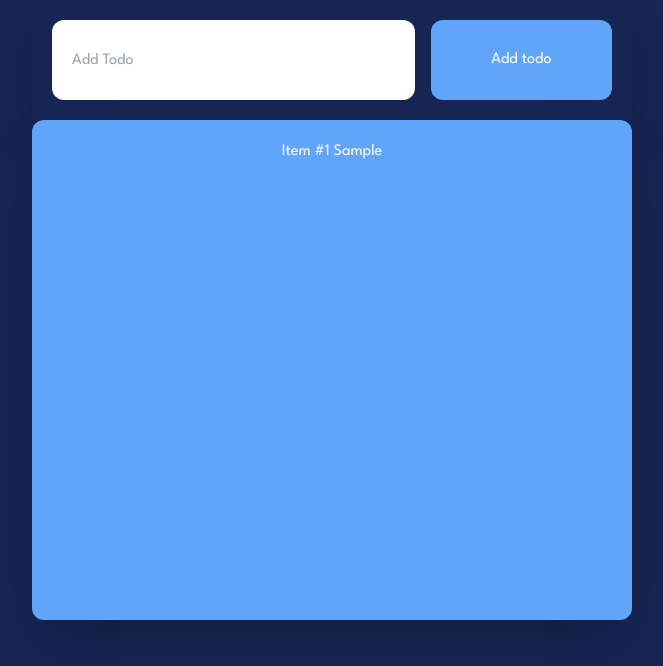
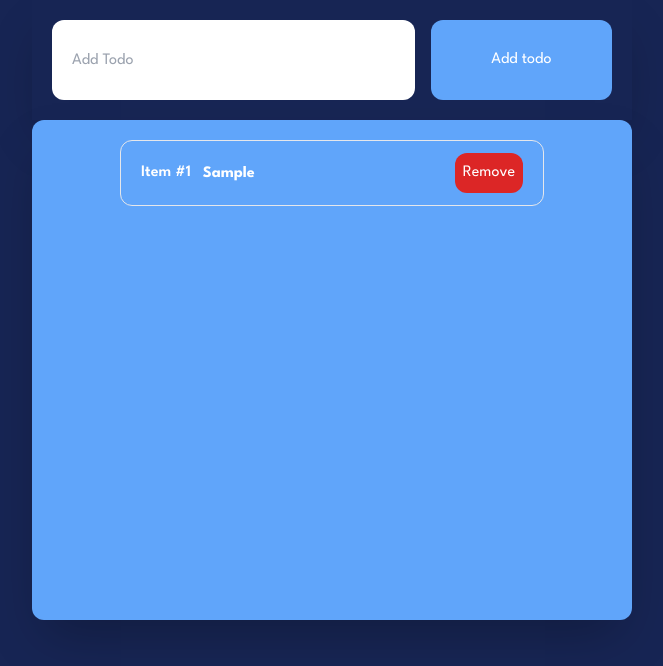
Before and after one commit to readbool/vue-projects, a Vue app: page / in a window 1280 px wide. Both pictures are taken after typing "Sample" into the empty fields and a click on the button "Add todo". Shown: the top 666 px of the page, without its empty margins (308-971 px from the left). Built offline with nearby package versions, Linux system fonts and the light colour scheme.

Commit message:
feat: additional feature

```diff
--- a/src/App.vue
+++ b/src/App.vue
@@ -9,6 +9,10 @@ const handleAddTodo = (addedTodo) => {
   todoList.value.push(addedTodo);
 }
 
+const handleRemoveTodo = (index) => {
+  todoList.value.splice(index, 1);
+}
+
 </script>
 
 <template>
@@ -17,7 +21,7 @@ const handleAddTodo = (addedTodo) => {
     <add-todo-component @handleAddTodo="handleAddTodo"/>
     </div>
     <div class="flex flex-row mx-10 justify-center items-center">
-     <TodoListingComponent :todo-list="todoList" />
+     <TodoListingComponent :todo-list="todoList" @handle-remove-todo="handleRemoveTodo"/>
     </div>
   </div>
 </template>
--- a/src/components/TodoListingComponent.vue
+++ b/src/components/TodoListingComponent.vue
@@ -1,16 +1,36 @@
 <script lang="ts" setup>
+import {ref} from "vue";
+
 let {todoList} = defineProps({
   todoList: Array<string[]>,
 })
 
-console.log('todoList', todoList)
+let emit = defineEmits(['handleRemoveTodo']);
+
+let inputDisabled = ref(true);
+
+const handleRemoveTodo = (index: number) => {
+  emit('handleRemoveTodo', index)
+}
+
+const toggleDisable = () => {
+  inputDisabled.value = !inputDisabled.value;
+}
+
 </script>
 
 <template>
   <div class="flex flex-col bg-blue-400 shadow-2xl w-1/2 rounded-xl min-h-[500px]" v-if="todoList.length > 0">
       <ul v-for="(todo, key) in todoList" class="flex flex-row p-2 text-white justify-around items-center">
-       <li class="p-3" :key="key">
-         <label>Item #{{key + 1}} {{todo}}</label>
+       <li class="p-3 flex flex-col" :key="key">
+         <div class="flex flex-row items-center justify-center gap-3 border px-5 py-3  rounded-xl" @dblclick="toggleDisable">
+           <label class="font-semibold" @dblclick="toggleDisable">Item #{{key + 1}}</label>
+           <input :class="inputDisabled ? 'font-bold bg-transparent h-10 w-60 z-50' :'font-bold' "
+                  :value="todo" :disabled="inputDisabled"/>
+           <button class="bg-red-600 rounded-xl px-2 py-2"
+           @click="handleRemoveTodo(key)"
+           > Remove </button>
+         </div>
        </li>
       </ul>
   </div>
```
